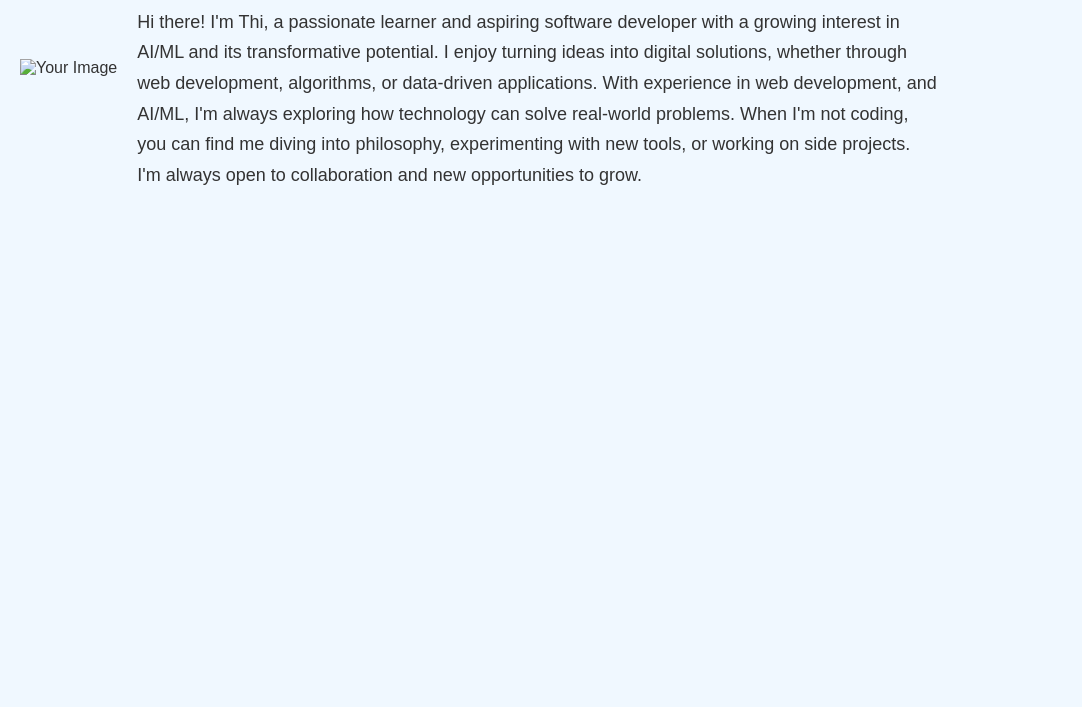
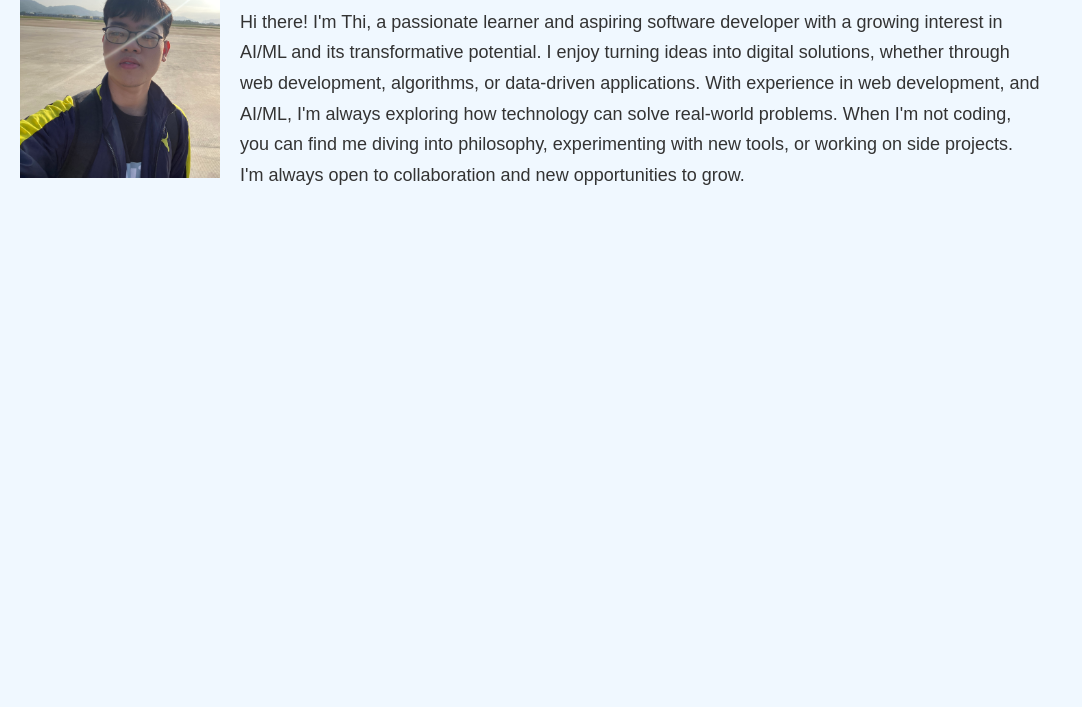
Before and after one commit to ThiNVN/ThiNVN.github.io, a plain HTML site: page about.html in a window 1280 px wide. Shown: the part 93-800 px from the top of the page, without its empty margins (0-1082 px from the left). Drawn offline with Linux system fonts and the light colour scheme.

Commit message:
Update about.html

```diff
--- a/about.html
+++ b/about.html
@@ -38,7 +38,7 @@
 </head>
 <body class="about-page">
     <div class="about-container">
-        <img src="images/me.jpg" alt="Your Image" class="about-image">
+        <img src="me.jpg" alt="Your Image" class="about-image">
         <div class="about-text">
             <h1>About Me</h1>
             <p>Hi there! I'm Thi, a passionate learner and aspiring software developer with a growing interest in AI/ML and its transformative potential. I enjoy turning ideas into digital solutions, whether through web development, algorithms, or data-driven applications. With experience in web development, and AI/ML, I'm always exploring how technology can solve real-world problems. When I'm not coding, you can find me diving into philosophy, experimenting with new tools, or working on side projects. I'm always open to collaboration and new opportunities to grow.</p>
```
